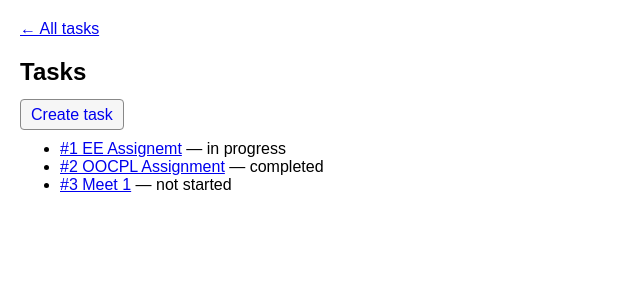
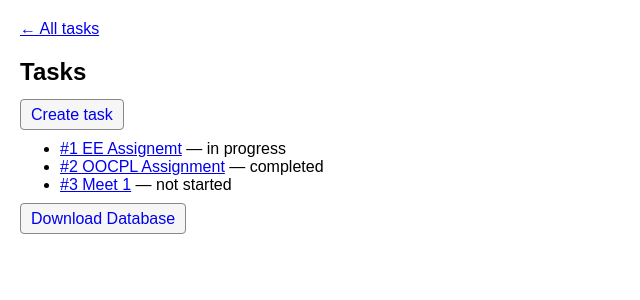
Before and after one commit to zrrgz/task-app, a Flask app: page / in a window 1280 px wide. Shown: the top 300 px of the page, without its empty margins (0-640 px from the left). Run offline with Flask 3, Linux system fonts and the light colour scheme; data comes from the database, SQL or seed files in the repository.

Commit message:
Fixed Download database button

```diff
--- a/templates/index.html
+++ b/templates/index.html
@@ -9,5 +9,5 @@
 <li>No tasks</li>
 {% endfor %}
 </ul>
+<a href="/download_db" class="btn">Download Database</a>
 {% endblock %}
-<a href="/download_db" class="btn">Download Database</a>
```
